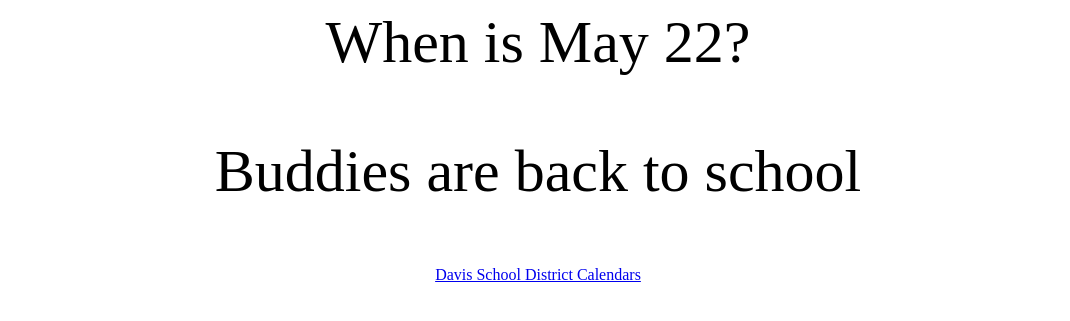
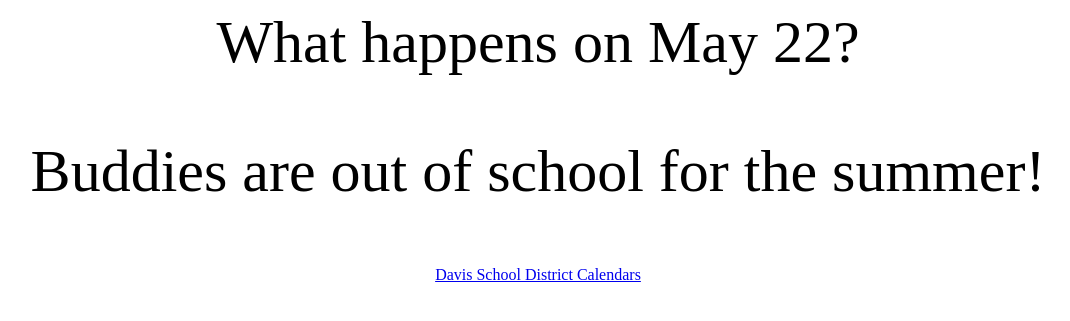
Before and after one commit to jillholmes/jillholmes.github.io, a Jekyll site: the page index.html, which Jekyll copies as it is, in a window 1280 px wide. Shown: the top 321 px of the page, without its empty margins (102-1172 px from the left). Built offline with Jekyll 4.4.1, drawn with Linux system fonts in a browser that asks for light colours.

Commit message:
Update index.html

```diff
--- a/index.html
+++ b/index.html
@@ -35,16 +35,16 @@ var x = setInterval(function() {
   // If the count down is over, write some text
   if (distance < 0) {
     clearInterval(x);
-    document.getElementById("demo").innerHTML = "Buddies are back to school";
+    //document.getElementById("demo").innerHTML = "Buddies are back to school";
+    document.getElementById("demo").innerHTML = "Buddies are out of school for the summer!";
   }
 }, 1000);
 </script>
 
 </head>
 <body>
-<p>When is May 22?</>
+<p>What happens on May 22?</>
 <p id="demo"></p>
-<p><center><a href="https://www.davis.k12.ut.us/parents-family/school-year-calendars">Davis School District Calendars</a></center></p>
-
+<p><center><a href="https://www.davis.k12.ut.us/o/dsd/page/school-year-calendars">Davis School District Calendars</a></center></p>
 </body>
 </html>
```
Also changed, not shown: other parts of index.html (+1 -1 lines).
